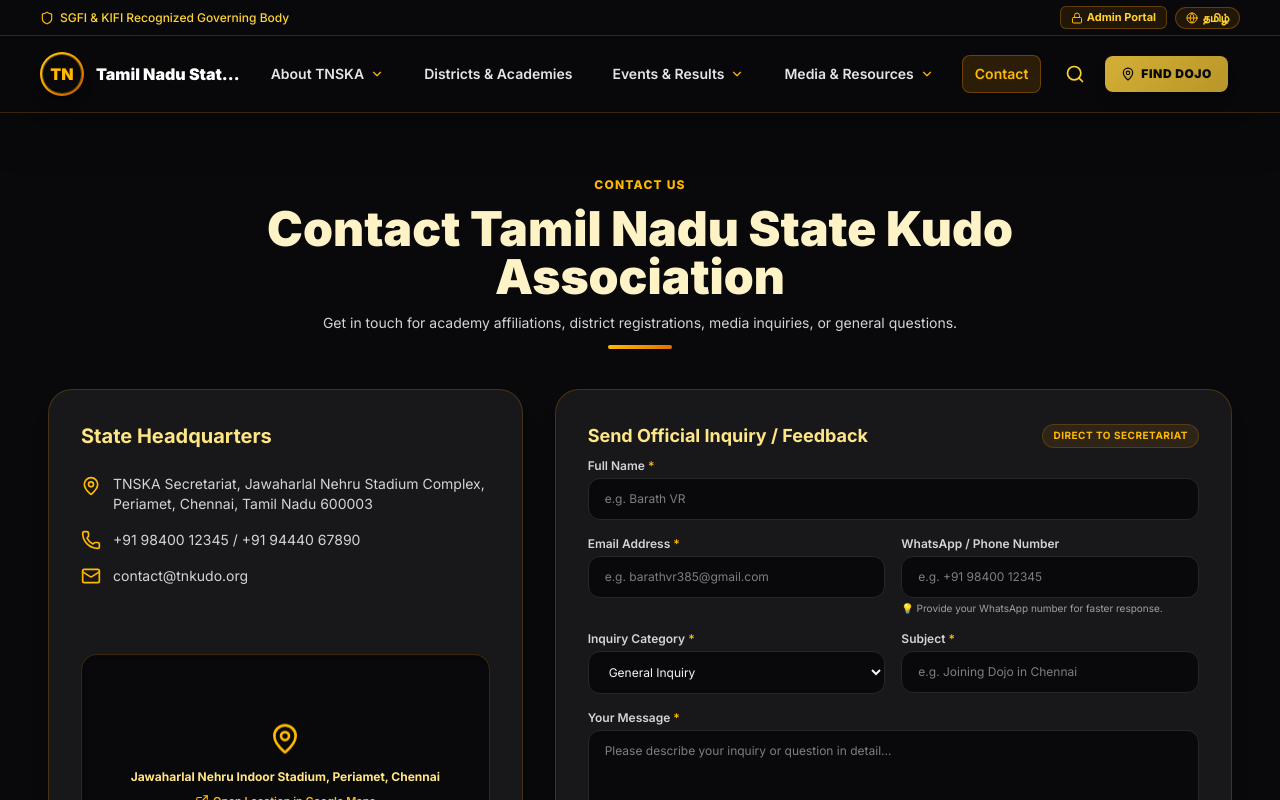
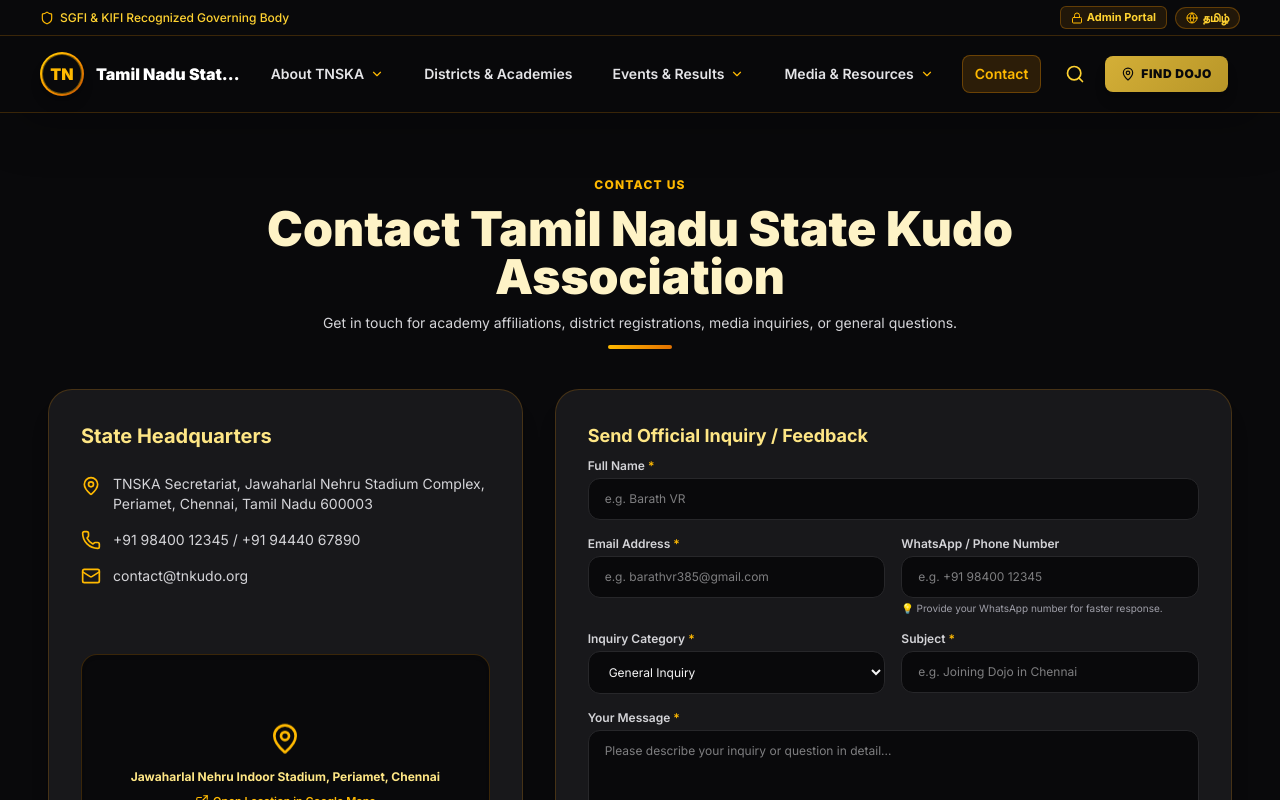
Before and after one commit to BARATH-VR/TamilNadu_Kudo_Website, a Next.js app: page /contact in a window 1280 px wide. Shown: the top 800 px of the page. Built offline with nearby package versions, Linux system fonts and the light colour scheme.

Commit message:
Remove DIRECT TO SECRETARIAT badge pill from contact form header

```diff
--- a/src/components/Views.tsx
+++ b/src/components/Views.tsx
@@ -1061,13 +1061,10 @@ export const ContactView: React.FC = () => {
           {/* Inquiry Form Card */}
           <div className="lg:col-span-7 bg-zinc-900 border border-amber-500/20 rounded-3xl p-8 shadow-xl">
             <form onSubmit={handleSubmit} noValidate className="space-y-4 text-xs">
-              <div className="flex justify-between items-center mb-2">
+              <div className="mb-2">
                 <h3 className="text-lg font-bold text-amber-200">
                   Send Official Inquiry / Feedback
                 </h3>
-                <span className="text-[10px] text-amber-400 font-bold uppercase tracking-wider bg-amber-500/10 px-2.5 py-1 rounded-full border border-amber-500/20">
-                  Direct to Secretariat
-                </span>
               </div>
 
               {/* Honeypot Field for anti-bot protection */}
```
